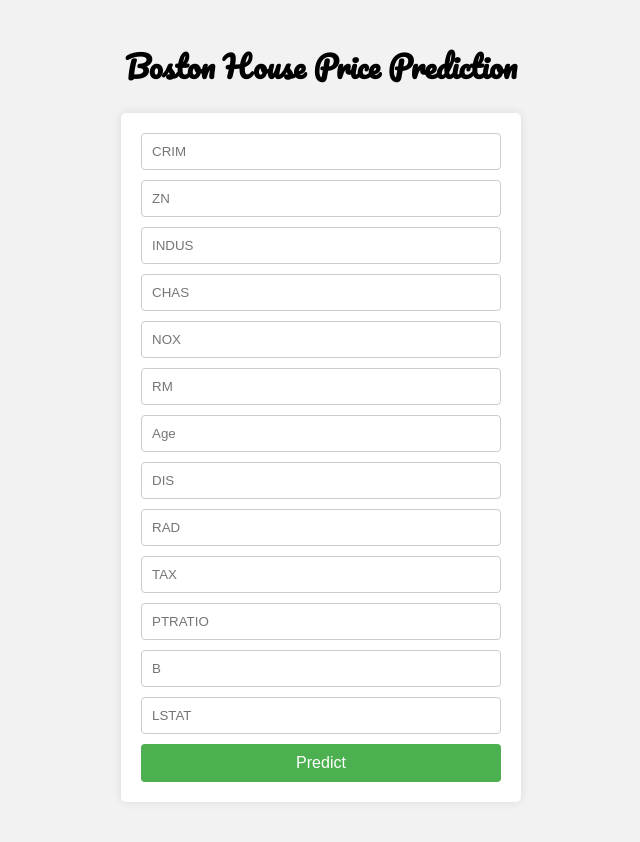
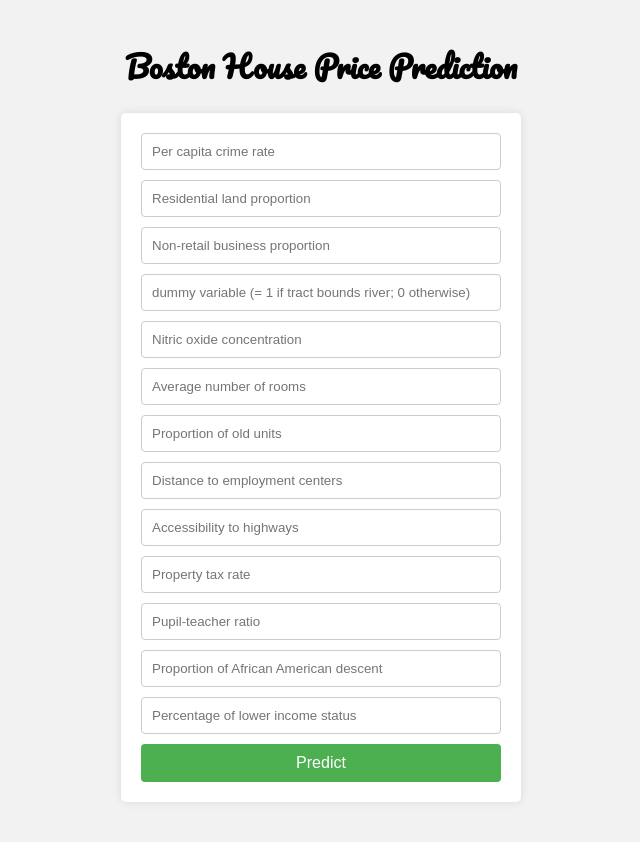
Before and after one commit to sanjeevrana90/BostonHousePrediction, a Flask app: page / in a window 1280 px wide. Shown: the whole page, without its empty margins (319-959 px from the left). Run offline with Flask 3, Linux system fonts and the light colour scheme.

Commit message:
some changes in the template added some details regarding input

```diff
--- a/templates/home.html
+++ b/templates/home.html
@@ -72,20 +72,19 @@
 
   <!-- Main Input For Receiving Query to our ML -->
 <form action="{{ url_for('predict') }}" method="post">
-      <input type="text" name="CRIM" placeholder="CRIM" required><br>
-      <input type="text" name="ZN" placeholder="ZN" required><br>
-      <input type="text" name="INDUS" placeholder="INDUS" required><br>
-      <input type="text" name="CHAS" placeholder="CHAS" required><br>
-      <input type="text" name="NOX" placeholder="NOX" required><br>
-      <input type="text" name="RM" placeholder="RM" required><br>
-      <input type="text" name="Age" placeholder="Age" required><br>
-      <input type="text" name="DIS" placeholder="DIS" required><br>
-      <input type="text" name="RAD" placeholder="RAD" required><br>
-      <input type="text" name="TAX" placeholder="TAX" required><br>
-      <input type="text" name="PTRATIO" placeholder="PTRATIO" required><br>
-      <input type="text" name="B" placeholder="B" required><br>
-      <input type="text" name="LSTAT" placeholder="LSTAT" required><br>
-
+    <input type="text" name="CRIM" placeholder="Per capita crime rate" required><br>
+    <input type="text" name="ZN" placeholder="Residential land proportion" required><br>
+    <input type="text" name="INDUS" placeholder="Non-retail business proportion" required><br>
+    <input type="text" name="CHAS" placeholder="dummy variable (= 1 if tract bounds river; 0 otherwise)" required><br>
+    <input type="text" name="NOX" placeholder="Nitric oxide concentration" required><br>
+    <input type="text" name="RM" placeholder="Average number of rooms" required><br>
+    <input type="text" name="AGE" placeholder="Proportion of old units" required><br>
+    <input type="text" name="DIS" placeholder="Distance to employment centers" required><br>
+    <input type="text" name="RAD" placeholder="Accessibility to highways" required><br>
+    <input type="text" name="TAX" placeholder="Property tax rate" required><br>
+    <input type="text" name="PTRATIO" placeholder="Pupil-teacher ratio" required><br>
+    <input type="text" name="B" placeholder="Proportion of African American descent" required><br>
+    <input type="text" name="LSTAT" placeholder="Percentage of lower income status" required><br>
     <button type="submit">Predict</button>
 </form>
 
```
Lines whose indentation alone changed are shown as unchanged.
